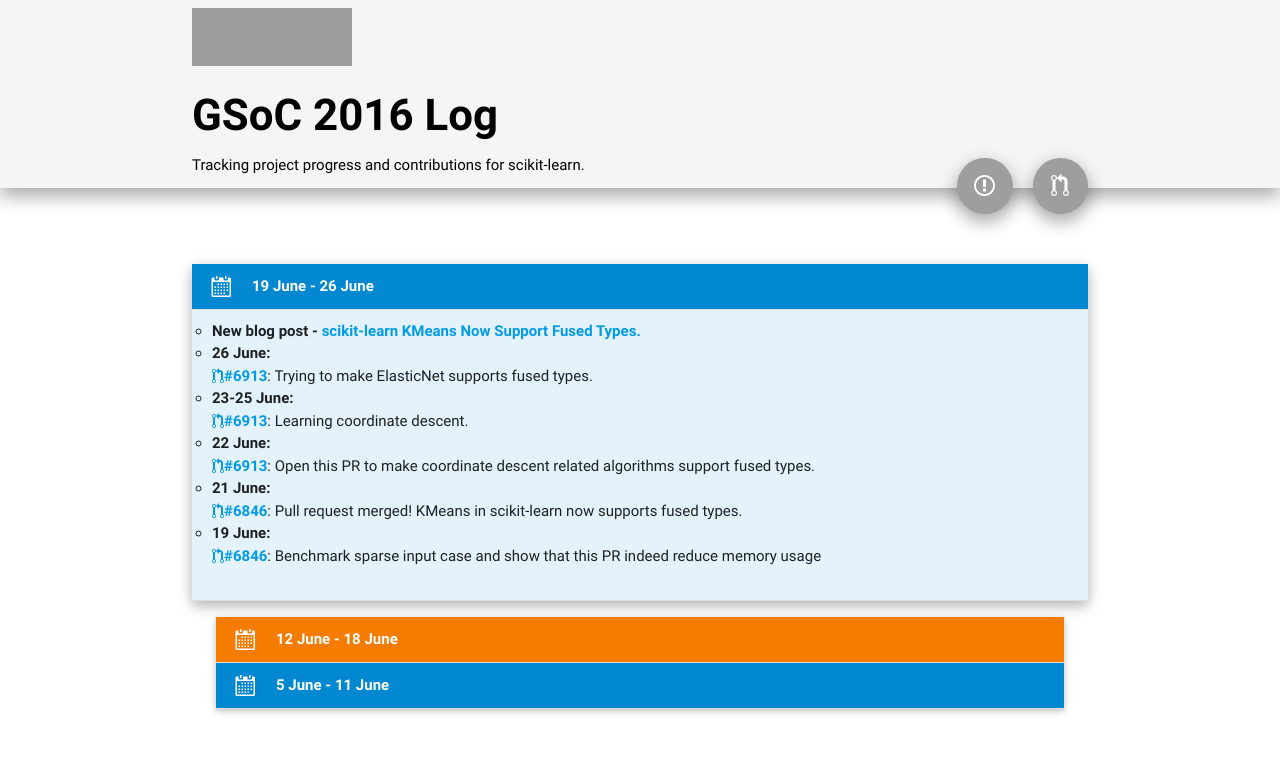
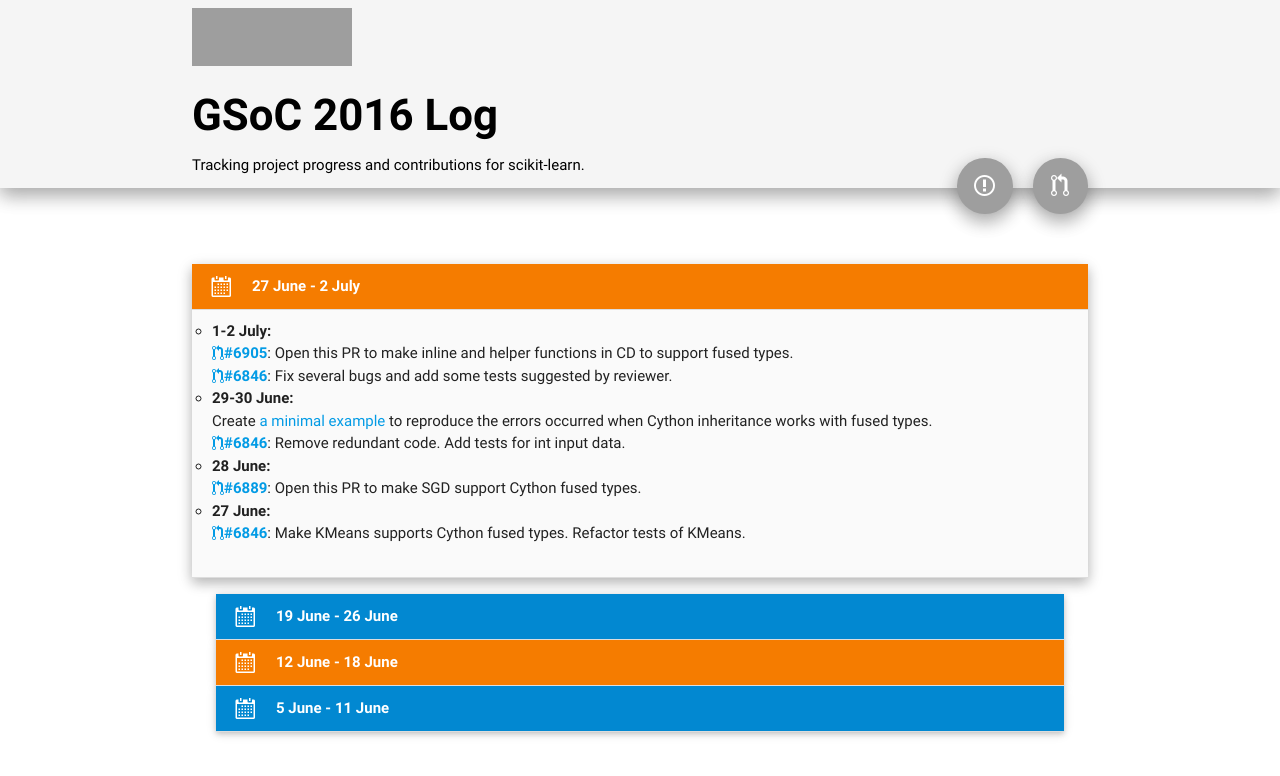
Before and after one commit to yenchenlin/yenchenlin.github.io, a Jekyll site: the page built from _pages/gsoc.html, in a window 1280 px wide, cut to the strip 0-776 px from the top of the page. Built offline with Jekyll 4.4.1, drawn with Linux system fonts in a browser that asks for light colours; nearby versions of some CDN libraries; grey boxes are pictures that could not be loaded.

Commit message:
Update devlog

```diff
--- a/_pages/gsoc.html
+++ b/_pages/gsoc.html
@@ -82,8 +82,53 @@
             <ul class="collapsible popout" data-collapsible="expandable">
 
             <li>
+              <div class="collapsible-header active waves-effect waves-light orange darken-2 white-text">
+                <i class="mega-octicon octicon-calendar"></i>
+                <b>27 June - 2 July</b>
+              </div>
 
-              <div class="collapsible-header active waves-effect waves-light light-blue darken-2 white-text">
+              <div class="collapsible-body grey lighten-5">
+                <ul class="details">
+
+                  <li><b>1-2 July: </b><br/>
+                    <a href="https://github.com/scikit-learn/scikit-learn/pull/6905">
+                    <i class="octicon octicon-git-pull-request"></i><b>#6905</b></a>:
+                      Open this PR to make inline and helper functions in CD to support fused types.
+                    </br>
+                    <a href="https://github.com/scikit-learn/scikit-learn/pull/6846">
+                    <i class="octicon octicon-git-pull-request"></i><b>#6846</b></a>:
+                      Fix several bugs and add some tests suggested by reviewer.
+                 </li>
+
+
+                  <li><b>29-30 June: </b><br/>
+                      Create <a href="https://github.com/yenchenlin/Cython_Experiments">a minimal example</a> to reproduce the errors occurred when Cython inheritance works with fused types.
+                    <a href="https://github.com/scikit-learn/scikit-learn/pull/6846">
+                    </br>
+                    <i class="octicon octicon-git-pull-request"></i><b>#6846</b></a>:
+                      Remove redundant code.
+                      Add tests for int input data.
+                  </li>
+
+                  <li><b>28 June: </b><br/>
+                    <a href="https://github.com/scikit-learn/scikit-learn/pull/6889">
+                    <i class="octicon octicon-git-pull-request"></i><b>#6889</b></a>:
+                      Open this PR to make SGD support Cython fused types.
+                  </li>
+
+                  <li><b>27 June: </b><br/>
+                    <a href="https://github.com/scikit-learn/scikit-learn/pull/6846">
+                    <i class="octicon octicon-git-pull-request"></i><b>#6846</b></a>:
+                      Make KMeans supports Cython fused types.
+                      Refactor tests of KMeans.
+                  </li>
+                  <br/>
+                </ul>
+              </div>
+            </li>
+
+            <li>
+              <div class="collapsible-header waves-effect waves-light light-blue darken-2 white-text">
                 <i class="mega-octicon octicon-calendar"></i>
                 <b>19 June - 26 June</b>
               </div>
```
